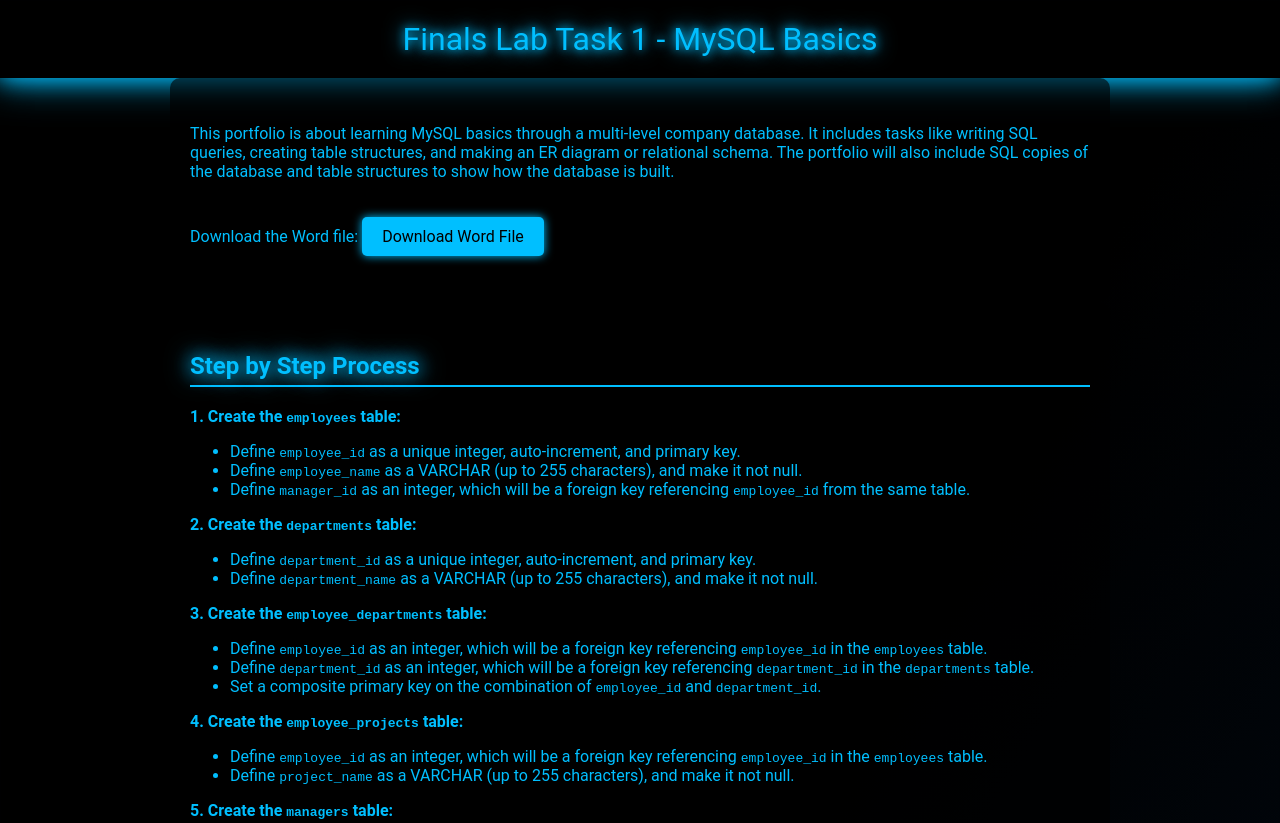
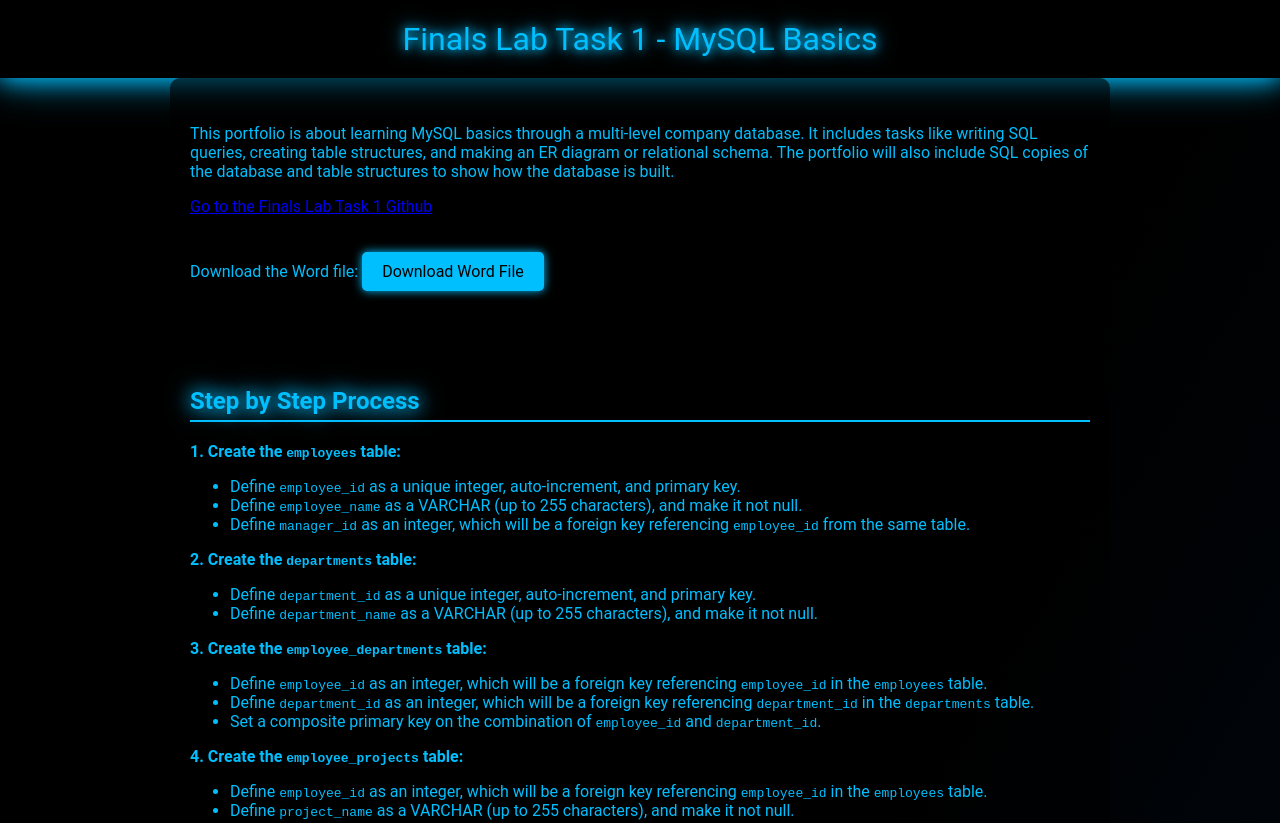
Before and after one commit to Soguilon/Finals-Lab-Task-1, a plain HTML site: page index.html in a window 1280 px wide. Shown: the top 823 px of the page. Drawn offline with Linux system fonts and the light colour scheme.

Commit message:
Update index.html

```diff
--- a/index.html
+++ b/index.html
@@ -108,7 +108,7 @@
 
   <section>
     <p>This portfolio is about learning MySQL basics through a multi-level company database. It includes tasks like writing SQL queries, creating table structures, and making an ER diagram or relational schema. The portfolio will also include SQL copies of the database and table structures to show how the database is built.</p>
-
+    <a href="https://github.com/Soguilon/Finals-Lab-Task-1" target="_blank">Go to the Finals Lab Task 1 Github</a>
     <p>Download the Word file:
       <a class="download-link" href="https://github.com/user-attachments/files/19615214/Soguilon.Carl.Asnef.B.FINALS.EDM.SQL.docx" download>Download Word File</a>
     </p>
```
